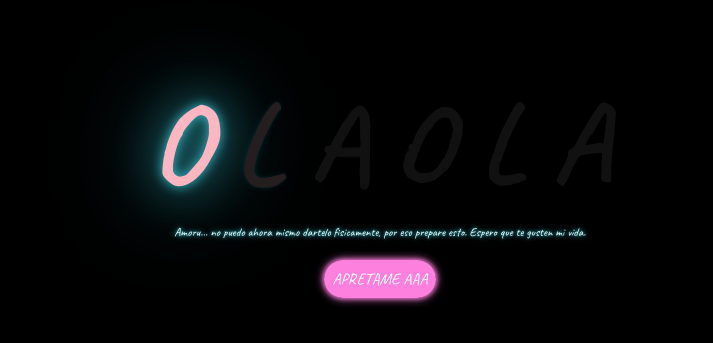
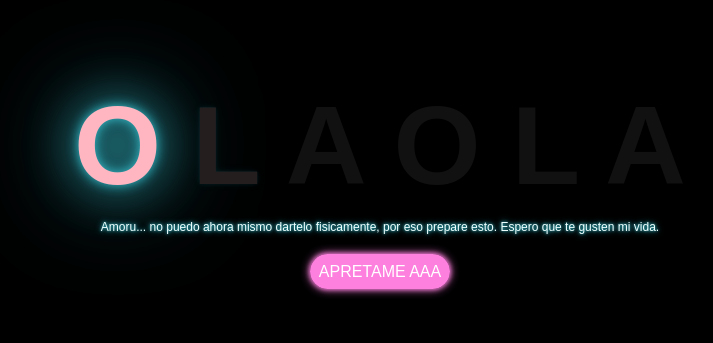
Before and after one commit to GimenezMatias/PARAMIAMORU, a plain HTML site: page index.html in a window 1280 px wide. Shown: the part 223-566 px from the top of the page, without its empty margins (268-981 px from the left). Drawn offline with Linux system fonts and the light colour scheme.

Commit message:
Change font family from 'Caveat' to 'Poppins'

```diff
--- a/css/style.css
+++ b/css/style.css
@@ -1,7 +1,7 @@
 @import url('https://fonts.googleapis.com/css2?family=Caveat:wght@400;500;600;700&display=swap');
 
 * {
-    font-family: 'Caveat', cursive;
+    font-family: 'Poppins', sans-serif;
 }
 
 body {
```
